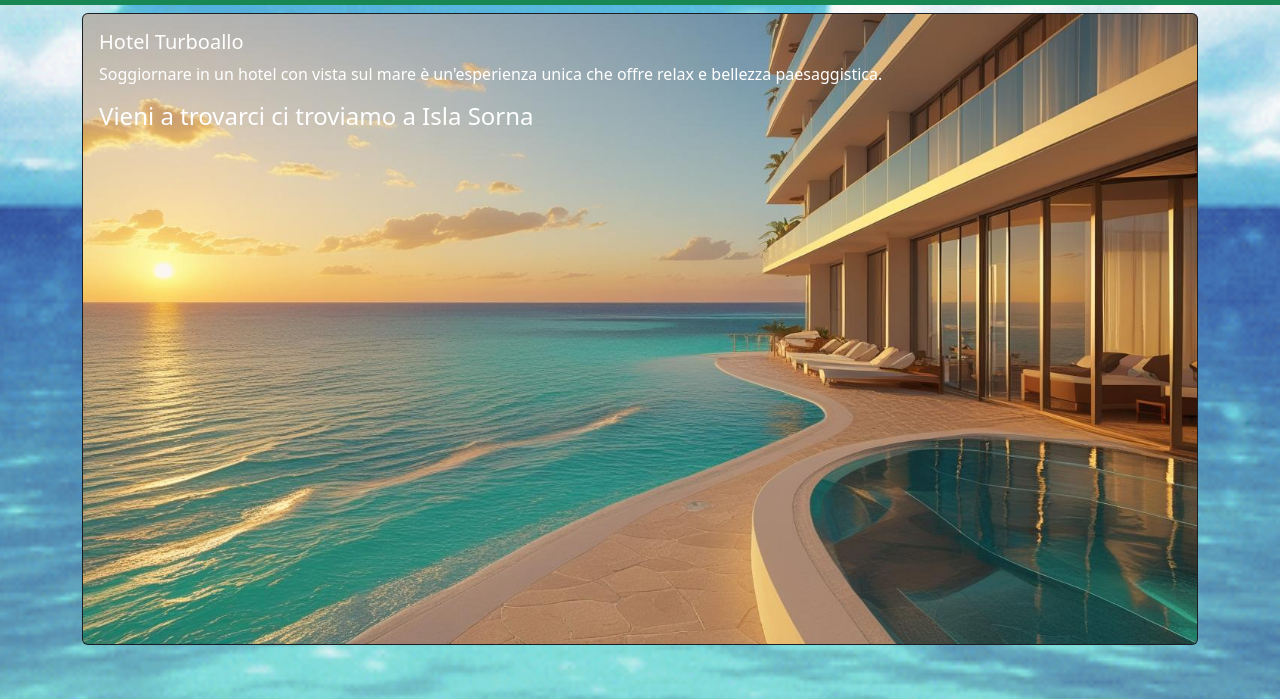
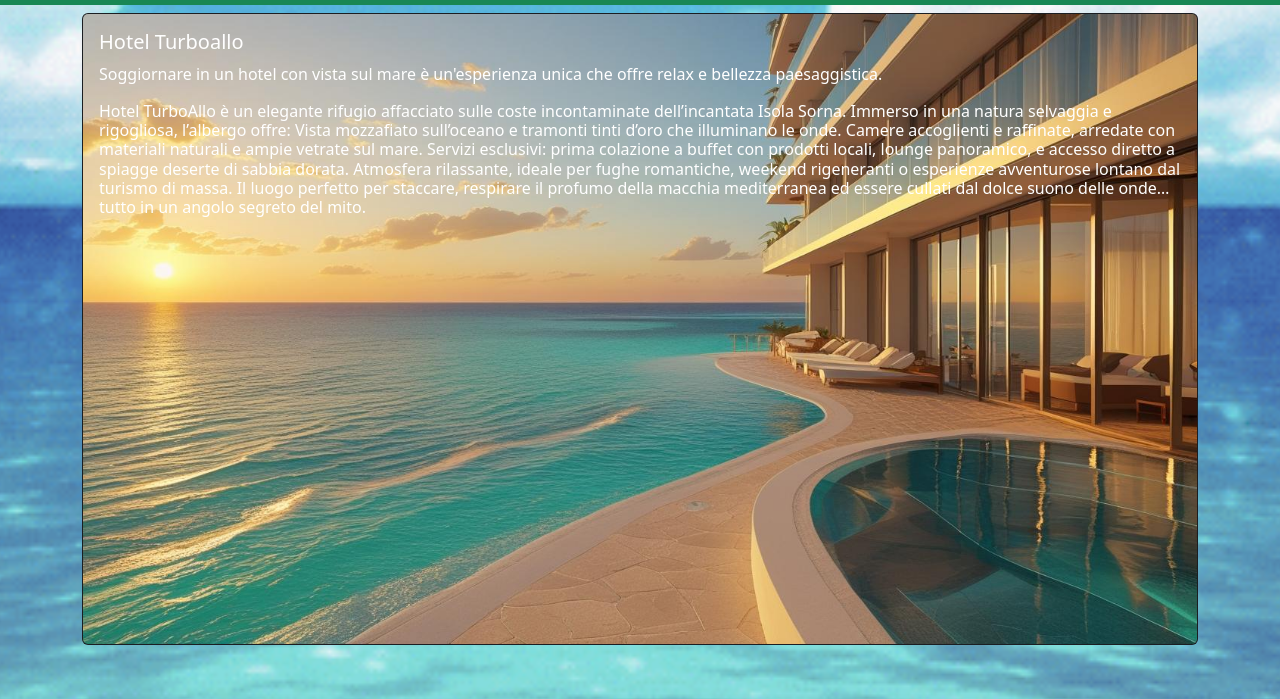
Before and after one commit to AlessioLongobardi/preventivo_hotel, a plain HTML site: page index.html in a window 1280 px wide. Shown: the part 51-750 px from the top of the page. Drawn offline with nearby package versions, Linux system fonts and the light colour scheme.

Commit message:
Update index.html

```diff
--- a/index.html
+++ b/index.html
@@ -49,7 +49,19 @@
             <div class="card-img-overlay">
                 <h5 class="card-title">Hotel Turboallo</h5>
                 <p class="card-text">Soggiornare in un hotel con vista sul mare è un'esperienza unica che offre relax e bellezza paesaggistica.</p>
-                <h4 class="card-title">Vieni a trovarci ci troviamo a Isla Sorna</h4>
+                <h6 class="card-title">
+                    Hotel TurboAllo è un elegante rifugio affacciato sulle coste incontaminate dell’incantata Isola Sorna. Immerso in una natura selvaggia e rigogliosa, l’albergo offre:
+
+                    Vista mozzafiato sull’oceano e tramonti tinti d’oro che illuminano le onde.
+
+                    Camere accoglienti e raffinate, arredate con materiali naturali e ampie vetrate sul mare.
+
+                    Servizi esclusivi: prima colazione a buffet con prodotti locali, lounge panoramico, e accesso diretto a spiagge deserte di sabbia dorata.
+
+                    Atmosfera rilassante, ideale per fughe romantiche, weekend rigeneranti o esperienze avventurose lontano dal turismo di massa.
+
+                    Il luogo perfetto per staccare, respirare il profumo della macchia mediterranea ed essere cullati dal dolce suono delle onde… tutto in un angolo segreto del mito.
+                </h6>
 
             </div>
         </div>
```
